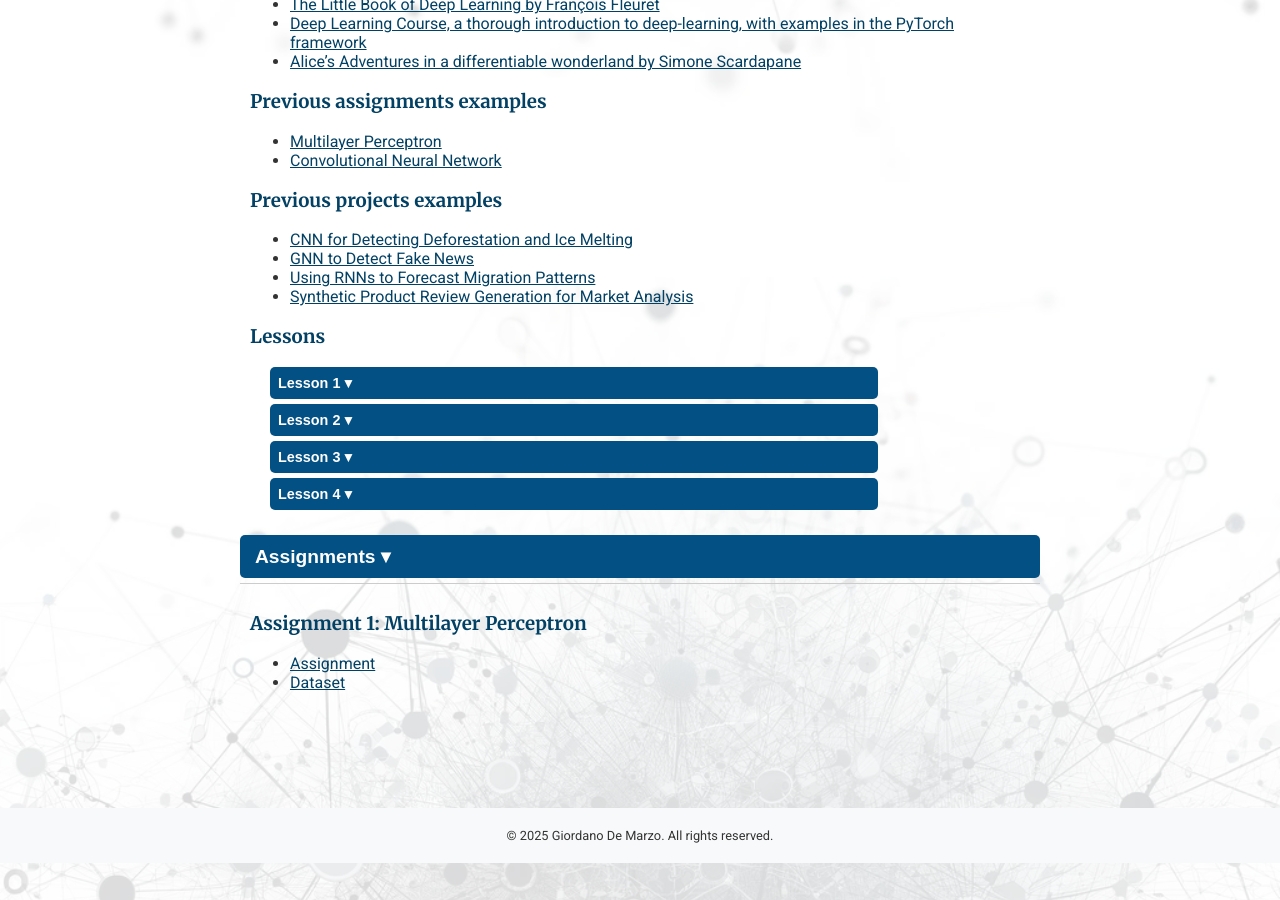
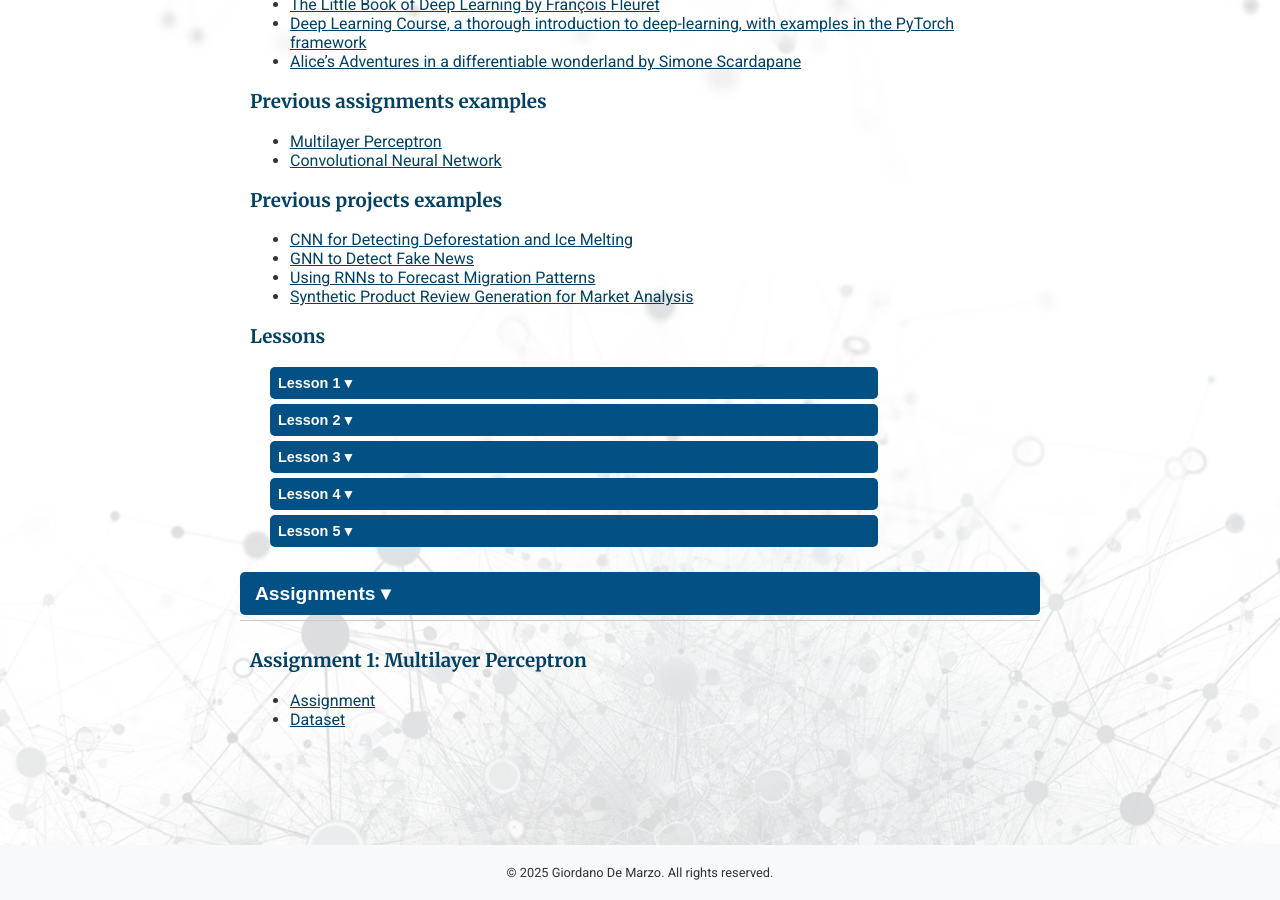
Before and after one commit to giordano-demarzo/giordano-demarzo.github.io, a Jekyll site: the page built from Deep_Learning_25.markdown, in a window 1280 px wide and 900 px high, scrolled down 2283 px. Built offline with Jekyll 4.4.1, drawn with Linux system fonts in a browser that asks for light colours.

Commit message:
seminar 5

```diff
--- a/Deep_Learning_25.markdown
+++ b/Deep_Learning_25.markdown
@@ -207,6 +207,15 @@ applications to the Social Sciences. </p>
     			</ul>
            </div>
        </div>
+       <div class="nested-accordion">
+           <button class="nested-accordion-button">Lesson 5 &#9662;</button>
+           <div class="nested-accordion-content">
+               <h4>Readings and Slides</h4>
+                   	<ul>
+                   		<li><a href="/files/dlss25/slides/DLSS5.pdf">Slides: Convolutional Neural Networks</a></li>
+    			</ul>
+           </div>
+       </div>
    </div>
    <!-- Assignments -->
     <button class="accordion-button" onclick="toggleAccordion('material-section')">Assignments &#9662;</button>
```
Also changed, not shown: 1 other file.
